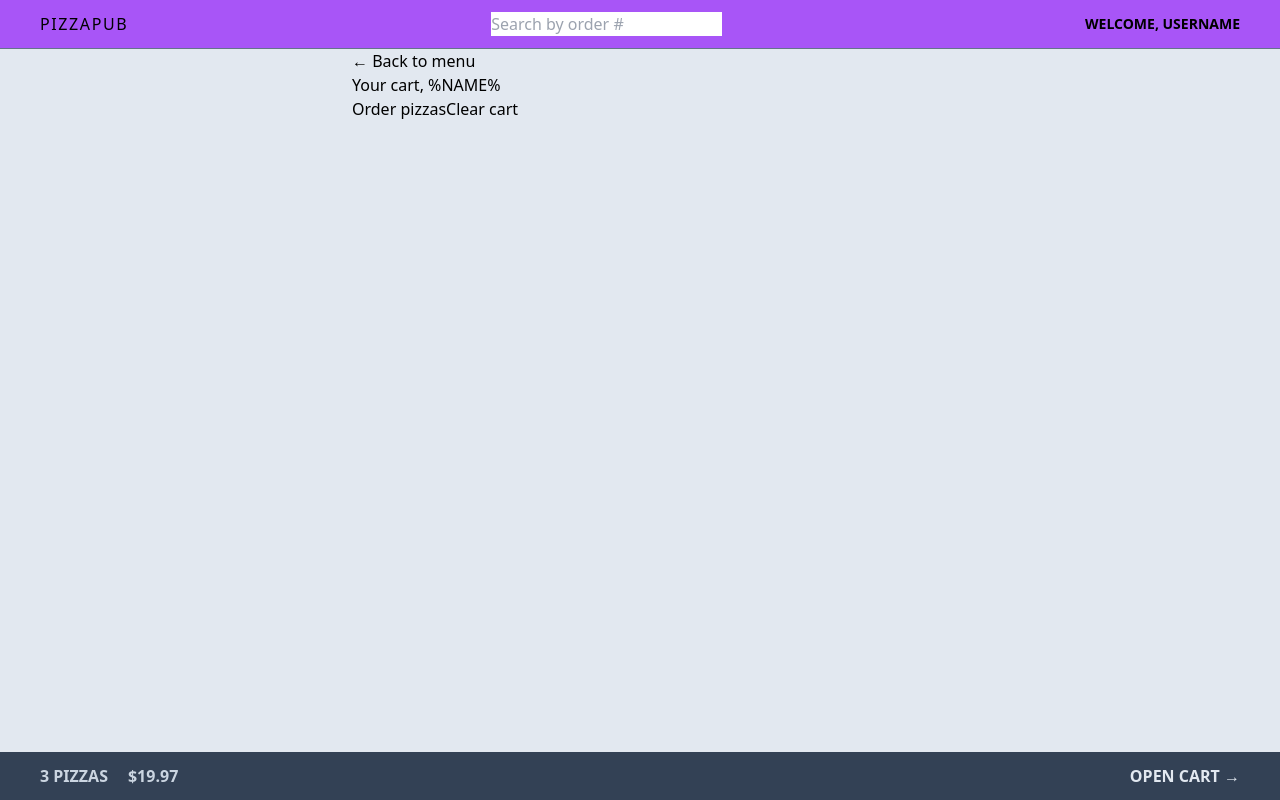
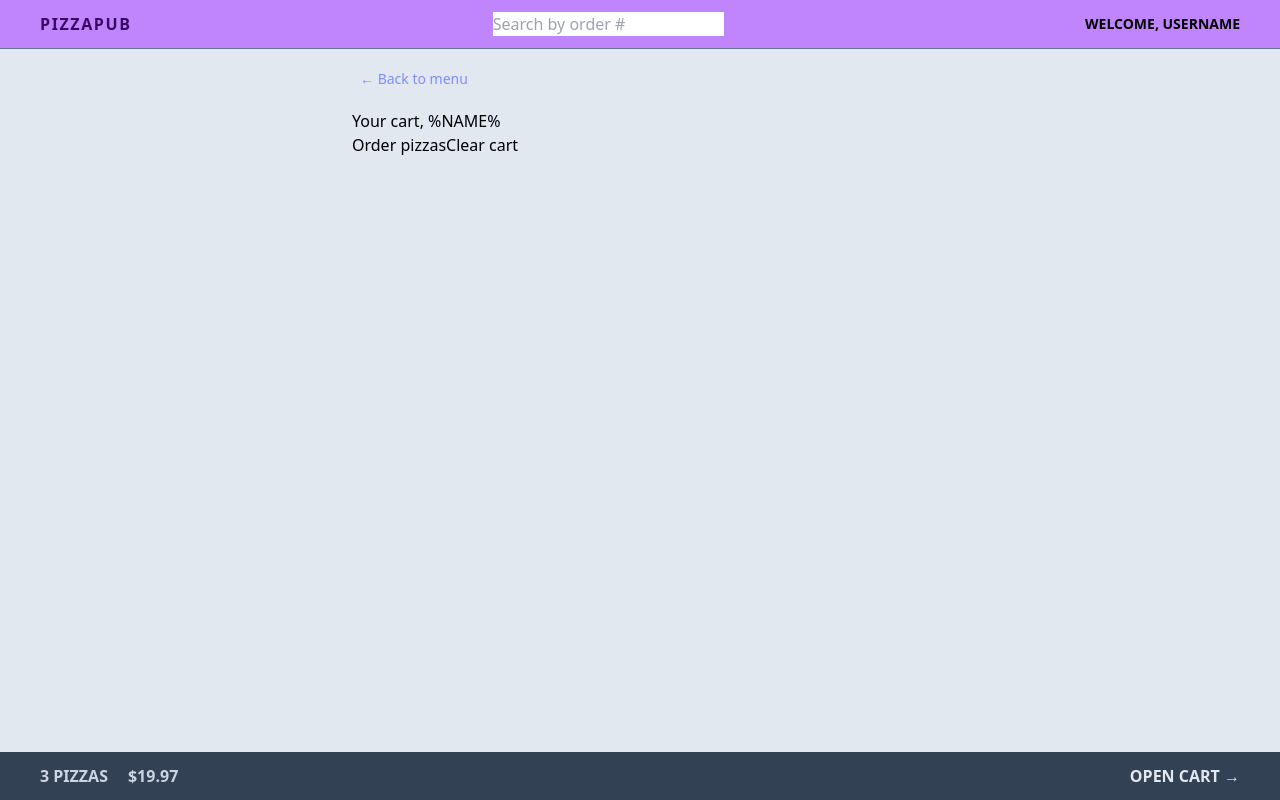
Before and after one commit to bakNa2t/pizzapub, a React (Vite) app: page /cart in a window 1280 px wide. Built offline with nearby package versions, Linux system fonts and the light colour scheme.

Commit message:
Update styles for btn

```diff
--- a/src/base-blocks/cart/Cart.jsx
+++ b/src/base-blocks/cart/Cart.jsx
@@ -30,7 +30,12 @@
 
   return (
     <div>
-      <Link to="/menu">&larr; Back to menu</Link>
+      <Link
+        to="/menu"
+        className="my-4 inline-block rounded-full px-2 py-1 text-sm text-indigo-400 transition-all duration-300 hover:bg-slate-300 hover:text-indigo-600 disabled:cursor-not-allowed"
+      >
+        &larr; Back to menu
+      </Link>
 
       <h2>Your cart, %NAME%</h2>
 
--- a/src/base-blocks/order/OrderCreating.jsx
+++ b/src/base-blocks/order/OrderCreating.jsx
@@ -6,7 +6,7 @@
 // https://uibakery.io/regex-library/phone-number
 const isValidPhone = (str) =>
   /^\+?\d{1,4}?[-.\s]?\(?\d{1,3}?\)?[-.\s]?\d{1,4}[-.\s]?\d{1,4}[-.\s]?\d{1,9}$/.test(
-    str
+    str,
   );
 
 const fakeCart = [
@@ -78,7 +78,10 @@
 
         <div>
           <input type="hidden" name="cart" value={JSON.stringify(cart)} />
-          <button disabled={isSubmitting}>
+          <button
+            disabled={isSubmitting}
+            className="inline-block rounded-full bg-purple-400 px-4 py-3 font-semibold uppercase tracking-wide text-slate-900 transition-all duration-300 hover:bg-purple-300 focus:outline-none focus:ring focus:ring-purple-300 focus:ring-offset-2"
+          >
             {isSubmitting ? "Filling order..." : "Order now"}
           </button>
         </div>
--- a/src/ui-blocks/Header.jsx
+++ b/src/ui-blocks/Header.jsx
@@ -5,8 +5,8 @@
 
 function Header() {
   return (
-    <header className="flex items-center justify-between border-b border-slate-500 bg-purple-500 px-6 py-3 uppercase sm:px-10">
-      <Link to="/" className="tracking-widest">
+    <header className="flex items-center justify-between border-b border-slate-500 bg-purple-400 px-6 py-3 uppercase sm:px-10">
+      <Link to="/" className="font-bold tracking-widest text-purple-950">
         PizzaPub
       </Link>
       <OrderSearching />
```
